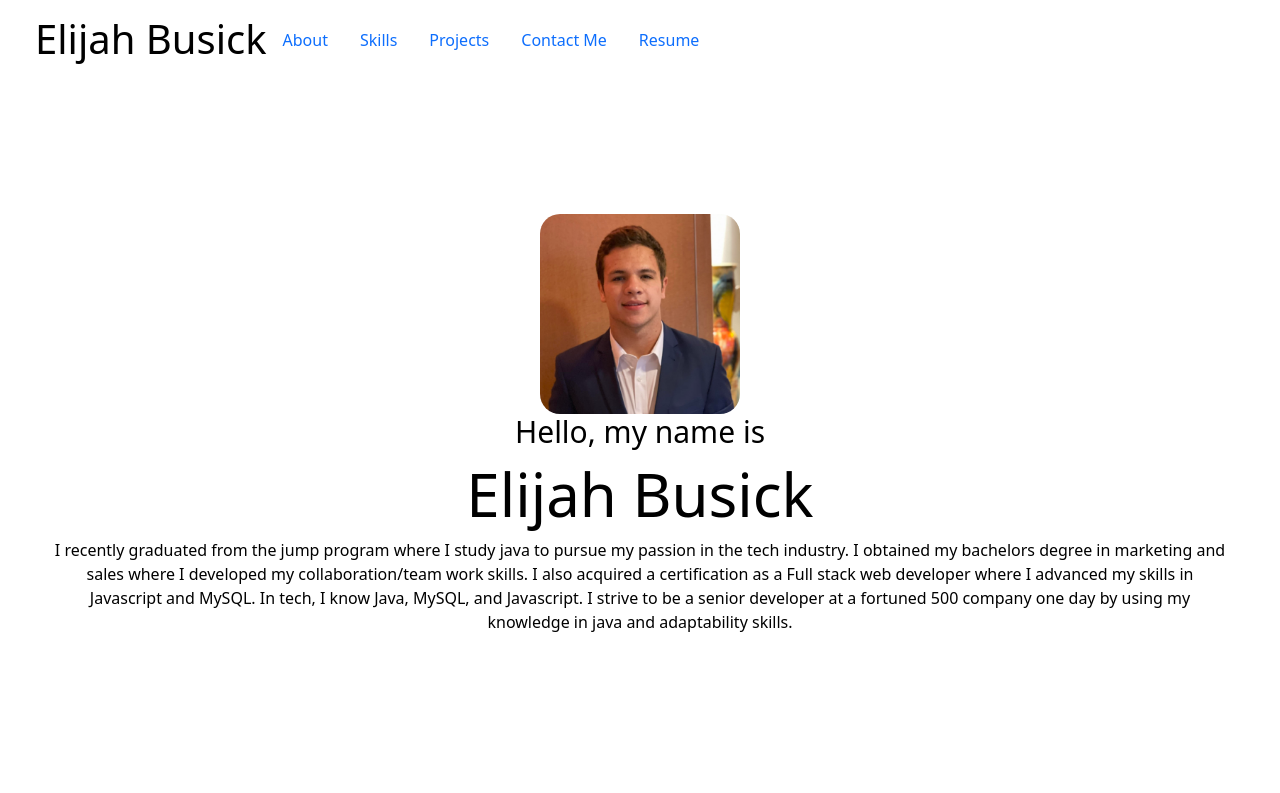
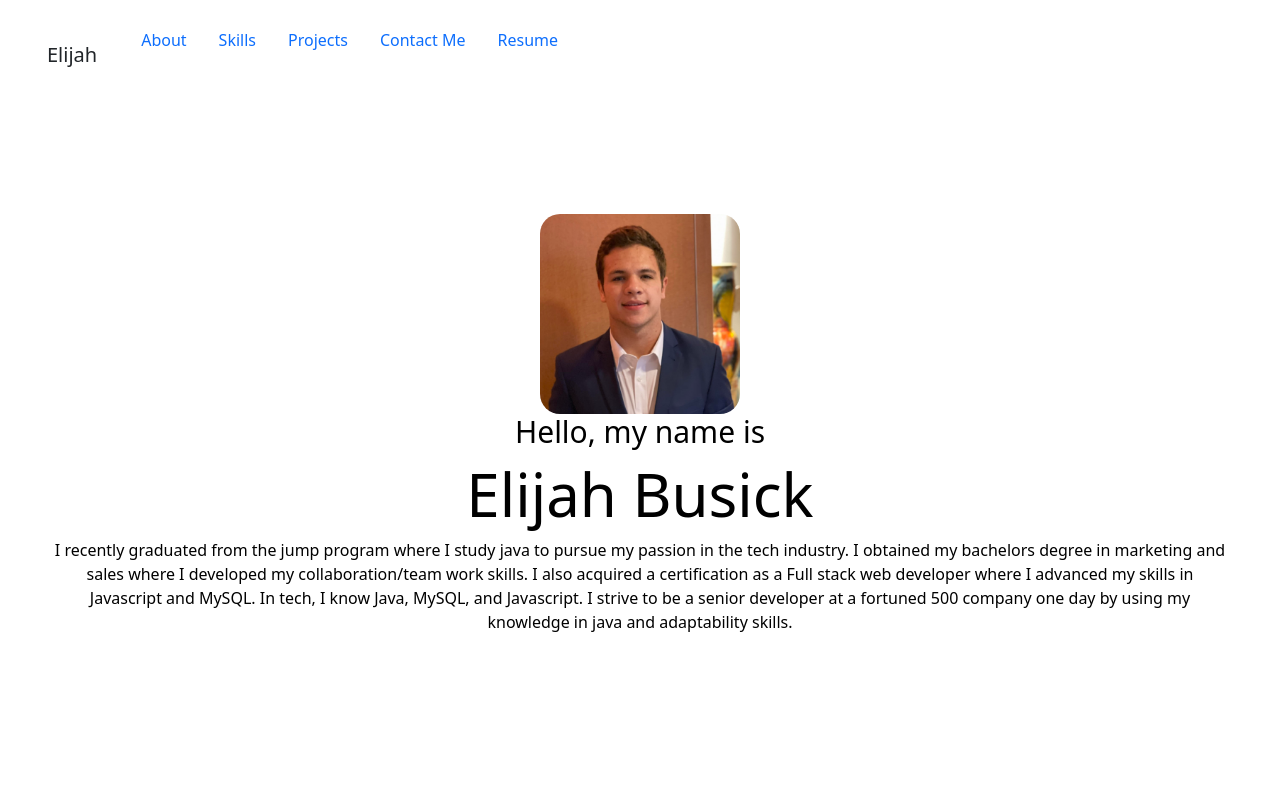
Before and after one commit to Elijahb22/the-portfolio, a React (Create React App) app: page / in a window 1280 px wide. Shown: the top 793 px of the page. Built offline with nearby package versions, Linux system fonts and the light colour scheme.

Commit message:
fix nav title

```diff
--- a/src/components/Nav/nav.js
+++ b/src/components/Nav/nav.js
@@ -5,11 +5,11 @@
   return (
     <div className='nav'>
         <div className='nav-w'>
-            <div className=''>
-                <h1 className='nav-h1'>
-                    <a href="/" className='a-nav'>Elijah Busick </a>
-                </h1>
-            </div>
+            <nav class="navbar bg-body-tertiary">
+                <div class="container-fluid">
+                    <span class="navbar-brand mb-0 h1">Elijah</span>
+                </div>
+            </nav>
             <div className=''>
                 <ul class="nav justify-content-end">
                     <li class="nav-item">
```
